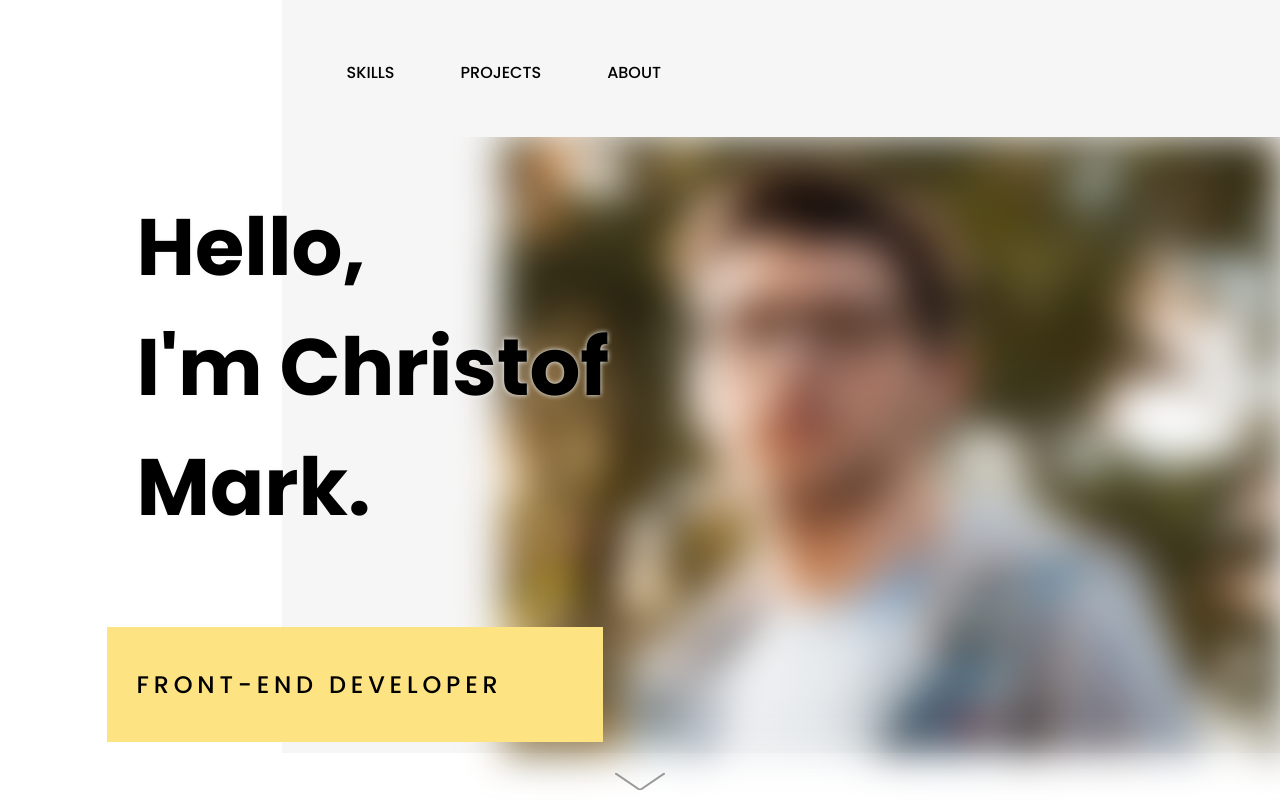
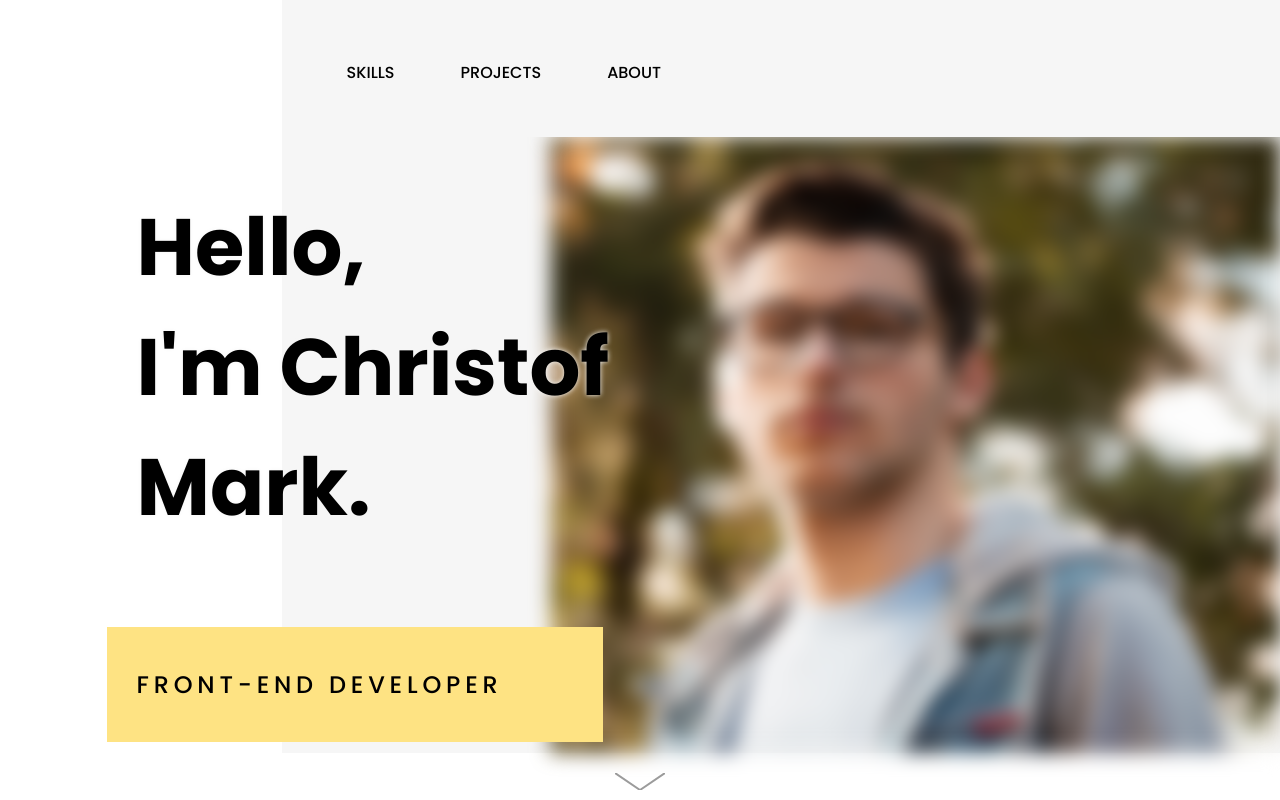
Before and after one commit to colorfultrees/portfolio, an Angular app: page / in a window 1280 px wide. Shown: the top 800 px of the page. Built offline with nearby package versions, Linux system fonts and the light colour scheme.

Commit message:
links to header menu added

```diff
--- a/src/app/components/contact-form/contact-form.component.html
+++ b/src/app/components/contact-form/contact-form.component.html
@@ -1,4 +1,4 @@
-<div id="content">
+<div id="contact" class="content">
     <div id="contact-intro">
         <h3>Let's talk business</h3>
         <p id="contact-info">Now that you learned about me, let me know if you're interested in working with me.</p>
--- a/src/app/components/header/header.component.html
+++ b/src/app/components/header/header.component.html
@@ -2,16 +2,22 @@
     <div id="content">
         <ul>
             <li>
+                <a href="#skills">
                     SKILLS
                     <div class="underline"></div>
+                </a>
             </li>
             <li>
+                <a href="#projects">
                     PROJECTS
                     <div class="underline"></div>
+                </a>
             </li>
             <li>
+                <a href="#about">
                     ABOUT
                     <div class="underline"></div>
+                </a>
             </li>
         </ul>
     </div>
--- a/src/app/components/header/header.component.scss
+++ b/src/app/components/header/header.component.scss
@@ -11,6 +11,11 @@ header {
     width: $bg-box_width-ratio;
     background-color: $color-minor_light;
     padding: 60px 0px 52px 65px;
+
+    a {
+        text-decoration: none;
+        color: unset;
+    }
 
     ul {
         font-size: 16px;
--- a/src/app/components/section-about/section-about.component.html
+++ b/src/app/components/section-about/section-about.component.html
@@ -1,3 +1,4 @@
+<div id="about">
     <h2 class="section-title">About me</h2>
     <p>Lorem ipsum, dolor sit amet consectetur adipisicing elit. Eligendi iure molestias reiciendis aut dolore minus quam necessitatibus, vero corporis obcaecati id asperiores adipisci ex illum eaque, architecto culpa neque commodi! Lorem ipsum dolor sit amet consectetur adipisicing elit. Amet laborum magnam ipsa adipisci qui nam sint, labore dolores delectus non reprehenderit fugit, accusamus repellendus fugiat expedita culpa officia odio debitis.</p>
     <img id="divider" src="assets/img/divider.png" alt="text divider">
@@ -18,3 +19,4 @@
         </div>
         <p>Lorem ipsum dolor sit amet consectetur adipisicing elit. Suscipit nihil obcaecati vitae odit impedit necessitatibus et, nemo delectus vel soluta enim quam corrupti, facere harum earum commodi eos nobis architecto. Lorem ipsum dolor sit amet consectetur adipisicing elit. Mollitia eum ratione magnam dolor id totam ipsum saepe? Nemo non quia voluptate animi, provident excepturi odit repellendus placeat at amet eligendi.</p>
     </div>
+</div>
--- a/src/app/components/section-home/section-home.component.scss
+++ b/src/app/components/section-home/section-home.component.scss
@@ -22,10 +22,14 @@ section {
     img {
         // margin-right: 20%;
         // margin-left: 100px;
-        width: 78%;
+        width: 73%;
         height: 100%;
-        filter: blur(20px);
-        -webkit-filter: blur(20px);
+
+        // --- ONLY FOR DEV
+        filter: blur(10px);
+        -webkit-filter: blur(10px);
+        // --- ONLY FOR DEV
+
         object-fit: cover;
     }
 }
--- a/src/app/components/section-projects/section-projects.component.html
+++ b/src/app/components/section-projects/section-projects.component.html
@@ -1,3 +1,4 @@
+<div id="projects">
     <h2 class="section-title">Projects</h2>
     <div id="project-list">
         <app-project
@@ -5,63 +6,5 @@
             [projectItem]="project"
             [revers]="i % 2 == 0 ? false : true">
         </app-project>
-        <!-- [name]="projects.NAME[0]"
-        [description]="projects.DESCRIPTION[0]"
-        [technologies]="projects.TECHNOLOGIES[0]"
-        [imgUrl]="projects.IMG_URL[0]['url']"
-        [imgAltTxt]="projects.IMG_URL[0]['alt']"
-        [revers]="false"></app-project> -->
-        <!-- <app-project
-        [name]="projects.NAME[1]"
-        [description]="projects.DESCRIPTION[1]"
-        [technologies]="projects.TECHNOLOGIES[1]"
-        [imgUrl]="projects.IMG_URL[1]['url']"
-        [imgAltTxt]="projects.IMG_URL[1]['alt']"
-        [revers]="true"></app-project>
-        <app-project
-        [name]="projects.NAME[2]"
-        [description]="projects.DESCRIPTION[2]"
-        [technologies]="projects.TECHNOLOGIES[2]"
-        [imgUrl]="projects.IMG_URL[2]['url']"
-        [imgAltTxt]="projects.IMG_URL[2]['alt']"
-        [revers]="false"></app-project> -->
-    <!-- <div class="project">
-        <img src="" alt="">
-        <div class="proj-desc">
-            <h2>Project 1</h2>
-            <ul class="technologies">
-                <li>HTML</li>
-                <li>CSS</li>
-                <li>Javascript</li>
-            </ul>
-            <p>Lorem ipsum dolor sit amet consectetur adipisicing elit. Exercitationem quo eligendi incidunt eveniet error ab nostrum nesciunt eum doloremque sint. Eum atque ducimus suscipit corporis quos? Sapiente nisi animi assumenda?</p>
     </div>
 </div>
-    <div class="project revers">
-        <img src="" alt="">
-        <div class="proj-desc right-align">
-            <h2>Project 2</h2>
-            <ul class="technologies">
-                <li>HTML</li>
-                <li>CSS</li>
-                <li>Javascript</li>
-                <li>OOP</li>
-            </ul>
-            <p>Lorem ipsum dolor sit amet consectetur adipisicing elit. Exercitationem quo eligendi incidunt eveniet error ab nostrum nesciunt eum doloremque sint. Eum atque ducimus suscipit corporis quos? Sapiente nisi animi assumenda?</p>
-        </div>
-    </div>
-    <div class="project">
-        <img src="" alt="">
-        <div class="proj-desc">
-            <h2>Project 3</h2>
-            <ul class="technologies">
-                <li>HTML</li>
-                <li>SCSS</li>
-                <li>Typescript</li>
-                <li>Angular</li>
-                <li>Firebase</li>
-            </ul>
-            <p>Lorem ipsum dolor sit amet consectetur adipisicing elit. Exercitationem quo eligendi incidunt eveniet error ab nostrum nesciunt eum doloremque sint. Eum atque ducimus suscipit corporis quos? Sapiente nisi animi assumenda?</p>
-        </div>
-    </div> -->
-</div>
--- a/src/app/components/section-skills/section-skills.component.html
+++ b/src/app/components/section-skills/section-skills.component.html
@@ -1,3 +1,4 @@
+<div id="skills">
     <h2 class="section-title">Skills</h2>
     <div id="skills">
         <div class="skill" *ngFor="let skill of skills">
@@ -5,49 +6,5 @@
             <img class="ico-colored" src="{{ skill.iconColor }}" alt="">
             <span>{{ skill.name }}</span>
         </div>
-    <!-- <div id="test">
-        <img class="ico-black" src="assets/icons/html.png" alt="">
-        <img class="ico-colored" src="assets/icons/html_color.png" alt="">
-        <span>CSS3</span>
-    </div> -->
-    <!-- <div>
-        <img src="assets/icons/scss.png" alt="">
-        <span>SCSS/SASS</span>
     </div>
-    <div>
-        <img src="assets/icons/javascript.png" alt="">
-        <span>Javascript</span>
 </div>
-    <div>
-        <img src="assets/icons/typescript.png" alt="">
-        <span>Typescript</span>
-    </div>
-    <div>
-        <img src="assets/icons/api.png" alt="">
-        <span>Rest API</span>
-    </div>
-    <div>
-        <img src="assets/icons/angular.png" alt="">
-        <span>Angular</span>
-    </div>
-    <div>
-        <img src="assets/icons/material.png" alt="">
-        <span>Angular Material UI</span>
-    </div>
-    <div>
-        <img src="assets/icons/firebase.png" alt="">
-        <span>Firebase</span>
-    </div>
-    <div>
-        <img src="assets/icons/wordpress.png" alt="">
-        <span>Wordpress</span>
-    </div>
-    <div>
-        <img src="assets/icons/git.png" alt="">
-        <span>git</span>
-    </div>
-    <div>
-        <img src="assets/icons/scrum.png" alt="">
-        <span>Scrum</span>
-    </div> -->
-</div>
```
Lines whose indentation alone changed are shown as unchanged.
